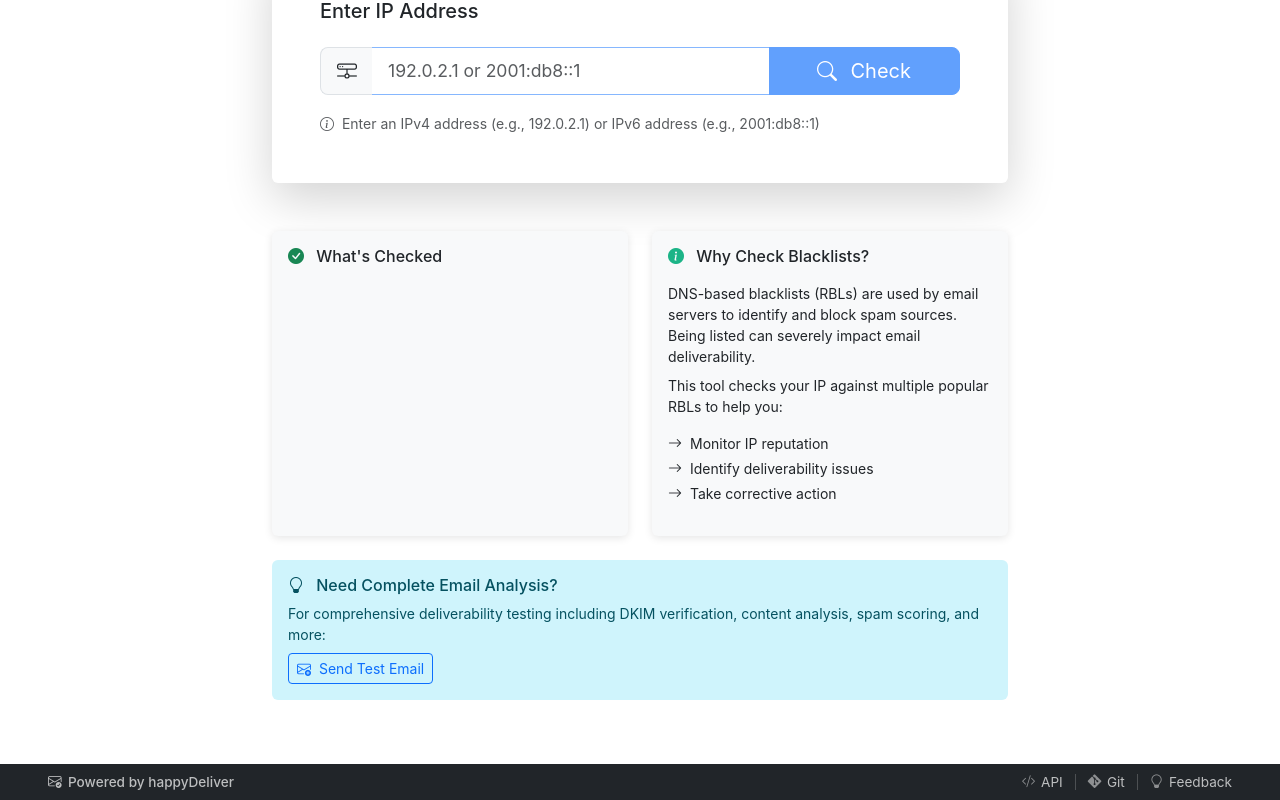
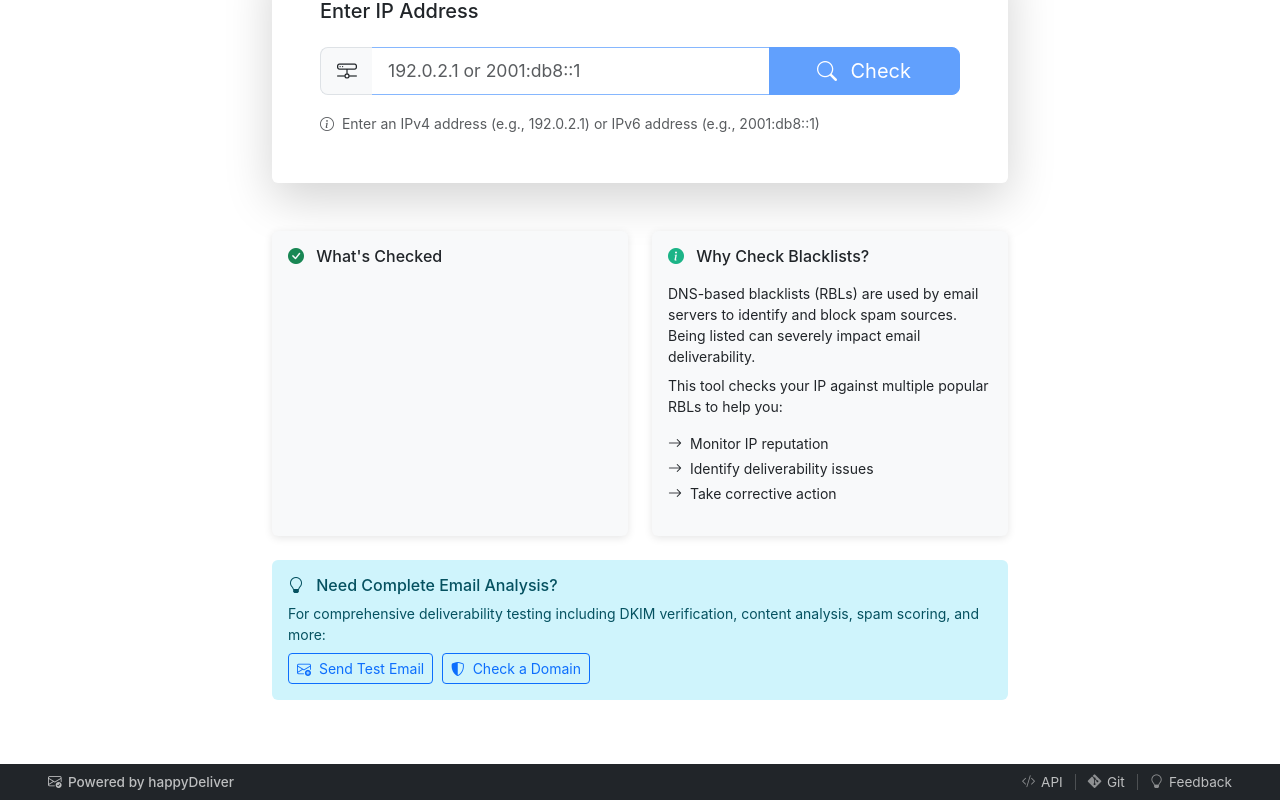
Before and after one commit to happyDomain/happydeliver, a SvelteKit app in the folder web/: page /blacklist in a window 1280 px wide. Shown: the part 411-1211 px from the top of the page. Built offline with nearby package versions, Linux system fonts and the light colour scheme.

Commit message:
web: link the domain check from the blacklist page
The IP blacklist page offered to send a test email; it now also points
at the domain check, the other way to reach the same reputation
sources.

Closes: https://git.nemunai.re/happyDomain/happyDeliver/issues/96

```diff
--- a/web/src/routes/blacklist/+page.svelte
+++ b/web/src/routes/blacklist/+page.svelte
@@ -162,6 +162,10 @@
                     <i class="bi bi-envelope-plus me-1"></i>
                     Send Test Email
                 </a>
+                <a href={resolve("/domain")} class="btn btn-sm btn-outline-primary ms-1">
+                    <i class="bi bi-shield-shaded me-1"></i>
+                    Check a Domain
+                </a>
             </div>
         </div>
     </div>
```
